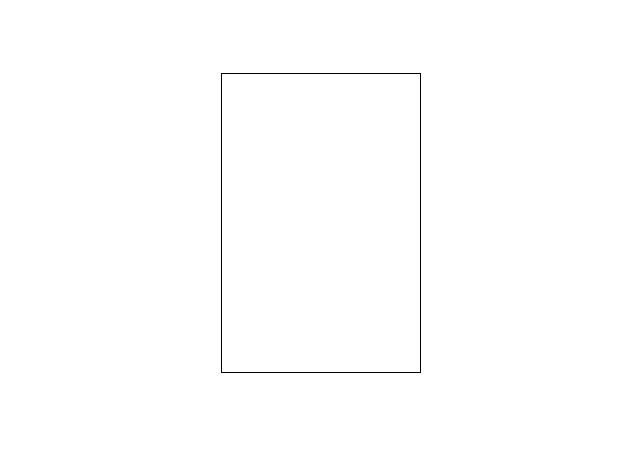
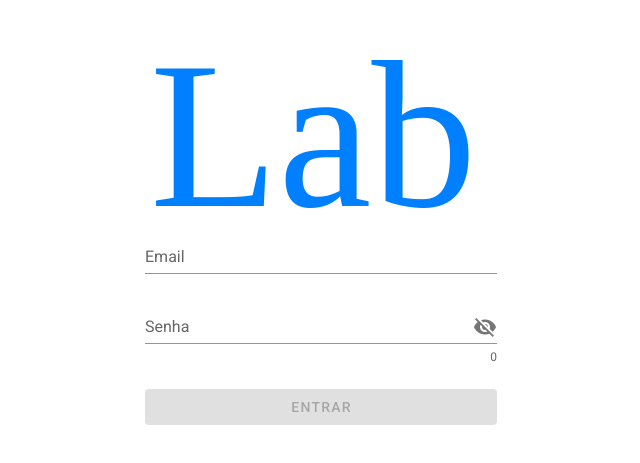
Before and after one commit to marciofmjr/lab, a Vue app in the folder client/: page /#/login in a window 1280 px wide. Shown: the part 177-640 px from the top of the page, without its empty margins (319-959 px from the left). Built offline with nearby package versions, Linux system fonts and the light colour scheme.

Commit message:
feat: 🎸 Create login screen and mechanic

```diff
--- a/client/package.json
+++ b/client/package.json
@@ -13,8 +13,10 @@
     "test": "npm run test:unit"
   },
   "dependencies": {
+    "axios": "^0.20.0",
     "core-js": "^3.6.5",
     "husky": "^4.3.0",
+    "sweetalert": "^2.1.2",
     "vue": "^2.6.11",
     "vue-router": "^3.2.0",
     "vuetify": "^2.2.11"
--- a/client/src/App.vue
+++ b/client/src/App.vue
@@ -15,4 +15,16 @@ export default {
 };
 </script>
 
-<style lang="sass"></style>
+<style lang="sass">
+.w100
+  width: 100%
+
+.swal-modal
+  .swal-title,
+  .swal-text,
+  .swal-footer *
+    font-family: 'Roboto'
+
+.swal-modal *
+  outline: none !important
+</style>
--- /dev/null
+++ b/client/src/api/client.js
@@ -0,0 +1,62 @@
+import axios from "axios";
+import session from "@/services/session";
+import querify from "@/services/querify";
+
+export default {
+  get(path, query = {}) {
+    return this.request("get", path, {}, query);
+  },
+
+  delete(path) {
+    return this.request("delete", path);
+  },
+
+  create(path, data) {
+    return this.request("post", path, data);
+  },
+
+  update(path, data) {
+    return this.request("put", path + data.id, data);
+  },
+
+  save(path, data) {
+    if (data.id === 0 || data.id === "0") {
+      delete data.id;
+    }
+    return data && data.id && data.id.length > 0
+      ? this.update(path, data)
+      : this.create(path, data);
+  },
+
+  request(method, path, data = {}, query = {}) {
+    if (!method) {
+      throw "Client request method: 'method' param not especified";
+    }
+
+    if (!path) {
+      throw "Client request method: 'path' param not especified";
+    }
+
+    const headers = {};
+    const token = session.getToken();
+
+    if (token) {
+      headers.Authorization = `Bearer ${token}`;
+    }
+
+    const url = process.env.VUE_APP_API_URI + path + querify(query);
+
+    return axios({
+      method: method,
+      url: url,
+      data: data,
+      headers: headers
+    })
+      .then(function(response) {
+        return response.data;
+      })
+      .catch(function(error) {
+        throw error;
+      });
+  }
+};
--- /dev/null
+++ b/client/src/api/sessionApi.js
@@ -0,0 +1,8 @@
+import client from "./client";
+var url = "sessions/";
+
+export default {
+  create(data) {
+    return client.create(url, data);
+  }
+};
--- a/client/src/plugins/vuetify.js
+++ b/client/src/plugins/vuetify.js
@@ -10,7 +10,7 @@ export default new Vuetify({
     },
     themes: {
       light: {
-        primary: "#00897b"
+        primary: "#037fff"
       }
     }
   }
--- /dev/null
+++ b/client/src/services/alerty.js
@@ -0,0 +1,26 @@
+import swal from "sweetalert";
+
+export default (title, description = null, type = "success", button = null) => {
+  var config = {};
+  if (title) {
+    config.title = title;
+  }
+  if (description) {
+    config.text = description;
+  }
+  if (type) {
+    config.icon = type;
+  }
+  if (button) {
+    config.button = button;
+  }
+
+  if (type === "danger") {
+    config.icon = "warning";
+    config.buttons = true;
+    config.dangerMode = true;
+    delete config.button;
+  }
+
+  return swal(config);
+};
--- /dev/null
+++ b/client/src/services/formify.js
@@ -0,0 +1,3 @@
+export default observable => {
+  return JSON.parse(JSON.stringify(observable));
+};
--- /dev/null
+++ b/client/src/services/querify.js
@@ -0,0 +1,32 @@
+export default query => {
+  if (!query || query === "") {
+    return "";
+  }
+
+  if (Object.keys(query).length === 0 && query.constructor === Object) {
+    return "";
+  }
+
+  const params = [];
+  const queries = [];
+
+  for (var prop in query) {
+    const name = prop;
+    let value = "";
+
+    if (name === "q") {
+      for (var prop2 in query[name]) {
+        const name2 = prop2;
+        const value2 = query[name][name2];
+        queries.push(`${name2}:${value2}`);
+      }
+      value = queries.join(",");
+    } else {
+      value = query[name];
+    }
+
+    params.push(`${name}=${value}`);
+  }
+
+  return "?" + params.join("&");
+};
--- a/client/src/views/templates/Login.vue
+++ b/client/src/views/templates/Login.vue
@@ -2,15 +2,108 @@
   <div class="login-container">
     <div class="main">
       <div class="logo">
-        <!-- <img src="./assets/lab-logo.svg)"/> -->
+        <img src="../../assets/lab-logo.svg" />
       </div>
+
+      <v-form
+        v-model="form.valid"
+        class="login-form w100"
+        @submit.prevent="onSubmit"
+      >
+        <v-container>
+          <v-row>
+            <v-col cols="12">
+              <v-text-field
+                id="email"
+                v-model="form.data.email"
+                :rules="form.rules.email"
+                label="Email"
+                required
+              >
+              </v-text-field>
+              <v-text-field
+                id="password"
+                v-model="form.data.password"
+                :append-icon="showPassword ? 'mdi-eye' : 'mdi-eye-off'"
+                :rules="form.rules.password"
+                :type="showPassword ? 'text' : 'password'"
+                name="input-10-1"
+                label="Senha"
+                hint="Pelo menos 6 caracteres"
+                counter
+                @click:append="showPassword = !showPassword"
+              ></v-text-field>
+            </v-col>
+            <v-col cols="12">
+              <v-btn
+                type="submit"
+                :disabled="!form.valid || form.loading"
+                block
+                color="primary"
+                @click="submit"
+                :loading="form.loading"
+              >
+                Entrar
+              </v-btn>
+            </v-col>
+          </v-row>
+        </v-container>
+      </v-form>
     </div>
   </div>
 </template>
 
 <script>
+import sessionApi from "@/api/sessionApi";
+import session from "@/services/session";
+import alerty from "@/services/alerty";
+
 export default {
-  name: "Login"
+  name: "Login",
+  data() {
+    return {
+      showPassword: false,
+      form: {
+        valid: false,
+        loading: false,
+        data: {
+          email: "",
+          password: ""
+        },
+        rules: {
+          email: [
+            v => !!v || "E-mail é obrigatório",
+            v => /\S+@\S+\.\S+/.test(v) || "E-mail não é válido"
+          ],
+          password: [
+            v => v.length >= 6 || "Senha precisa ter no mínimo 6 caracteres"
+          ]
+        }
+      }
+    };
+  },
+  methods: {
+    resetForm() {
+      this.form.loading = false;
+    },
+    async submit() {
+      this.resetForm();
+      this.form.loading = true;
+
+      try {
+        const response = await sessionApi.create({
+          email: this.form.data.email,
+          password: this.form.data.password
+        });
+        session.setToken(response.data.token);
+        session.setUser(response.data.user);
+        this.$router.push("/panel");
+      } catch (error) {
+        await alerty("Erro", "Email e/ou senha inválidos", "error");
+        this.resetForm();
+      }
+    }
+  }
 };
 </script>
 
@@ -23,11 +116,26 @@ export default {
   width: 100%
   height: 100vh
 
-.login-container .main
-  display: inline-flex
-  position: relative
-  width: 200px
-  min-height: 300px
-  height: fit-content
-  border: 1px solid #000
+  .login-form
+    padding-left: 12px
+    padding-right: 12px
+
+  .main
+    display: inline-flex
+    flex-wrap: wrap
+    position: relative
+    width: 400px
+    min-height: 300px
+    align-items: flex-start
+    height: fit-content
+    max-width: 96%
+
+  .logo
+    display: flex
+    width: 100%
+    justify-content: center
+
+  .logo img
+    max-width: 100%
+    margin-bottom: -48px
 </style>
```
Also changed, not shown: 1 other file (tests, documents, lock files or other folders).
